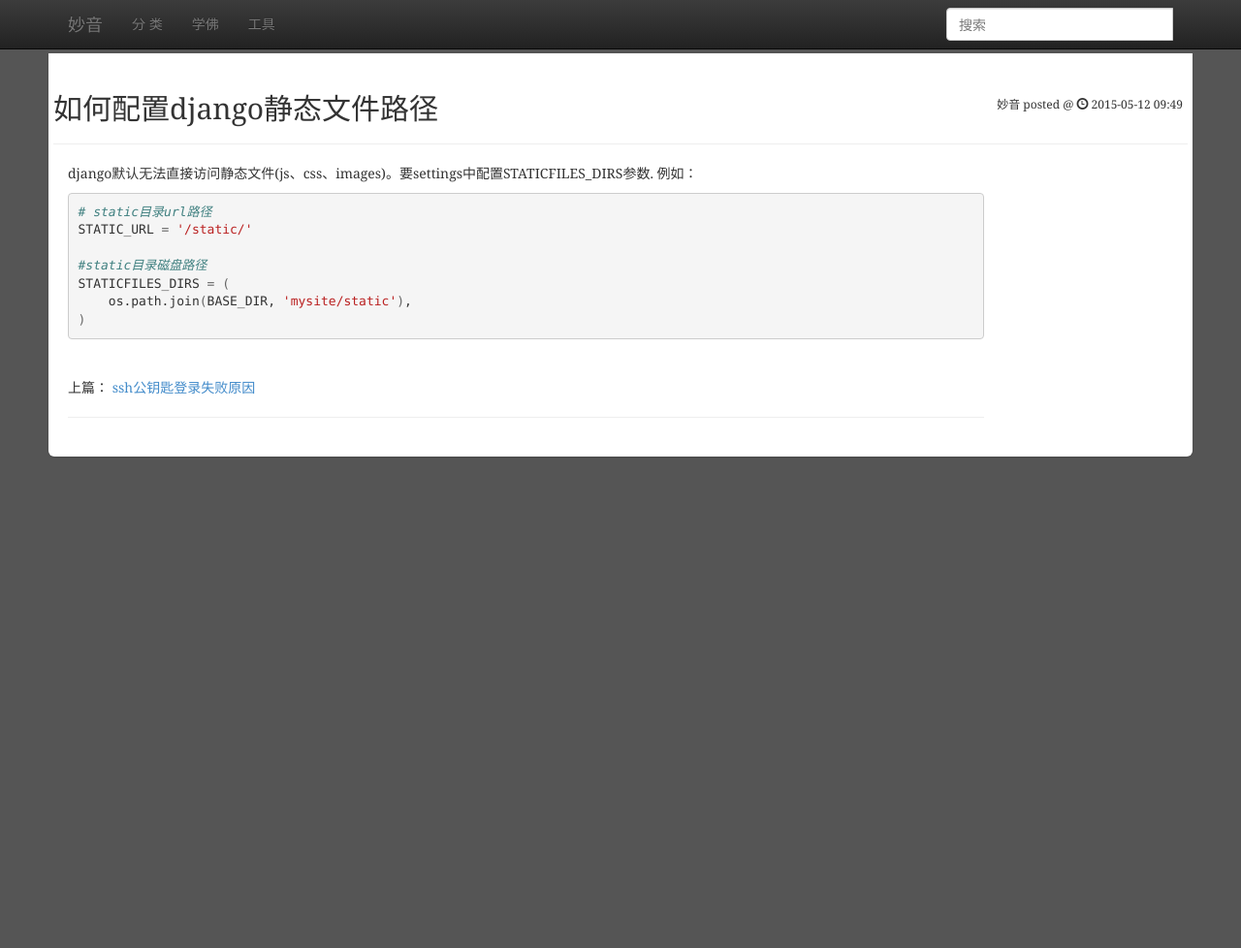
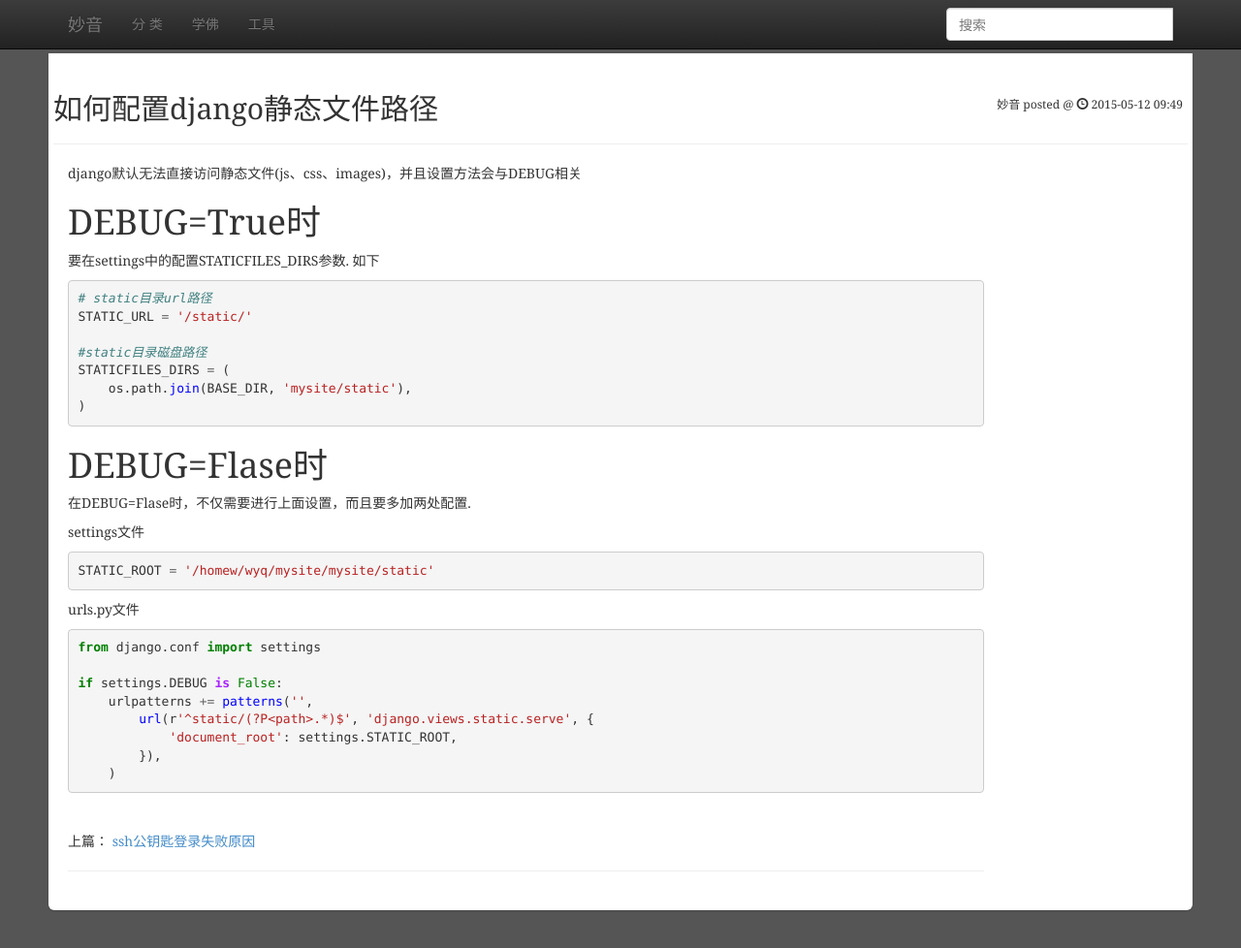
Before and after one commit to miaoyin/blog-old, a Jekyll site: the page built from _posts/2015-05-12-django-static.md, in a window 1280 px wide and 1049 px high. Shown: the top 978 px of the window at 97% size. Built offline with Jekyll 4.4.1, drawn with Linux system fonts in a browser that asks for light colours; Markdown is read by kramdown in place of the engine named in the settings.

Commit message:
djanggo静态文件

```diff
--- a/_posts/2015-05-12-django-static.md
+++ b/_posts/2015-05-12-django-static.md
@@ -5,9 +5,12 @@ date: "2015-05-12 09:49"
 category: "django"
 ---
 
-django默认无法直接访问静态文件(js、css、images)。要settings中配置STATICFILES_DIRS参数. 例如：
+django默认无法直接访问静态文件(js、css、images)，并且设置方法会与DEBUG相关
 
-{% highlight bash %}
+# DEBUG=True时
+要在settings中的配置STATICFILES_DIRS参数. 如下
+
+{% highlight python %}
 # static目录url路径
 STATIC_URL = '/static/'
 
@@ -16,3 +19,23 @@ STATICFILES_DIRS = (
     os.path.join(BASE_DIR, 'mysite/static'),
 )
 {% endhighlight %}
+
+# DEBUG=Flase时
+在DEBUG=Flase时，不仅需要进行上面设置，而且要多加两处配置.
+
+settings文件
+{% highlight python %}
+STATIC_ROOT = '/homew/wyq/mysite/mysite/static'
+{% endhighlight %}
+
+urls.py文件
+{% highlight python %}
+from django.conf import settings
+
+if settings.DEBUG is False:
+    urlpatterns += patterns('',
+        url(r'^static/(?P<path>.*)$', 'django.views.static.serve', {
+            'document_root': settings.STATIC_ROOT,
+        }),
+    )
+{% endhighlight %}
```
